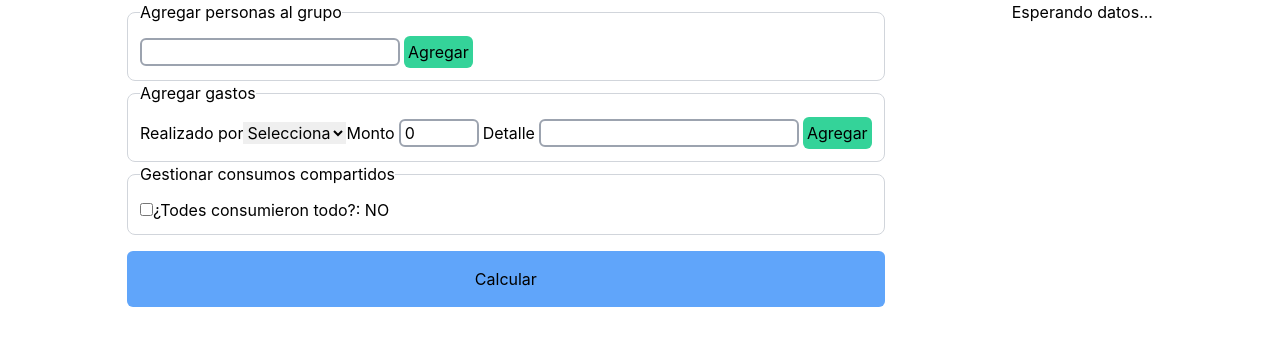
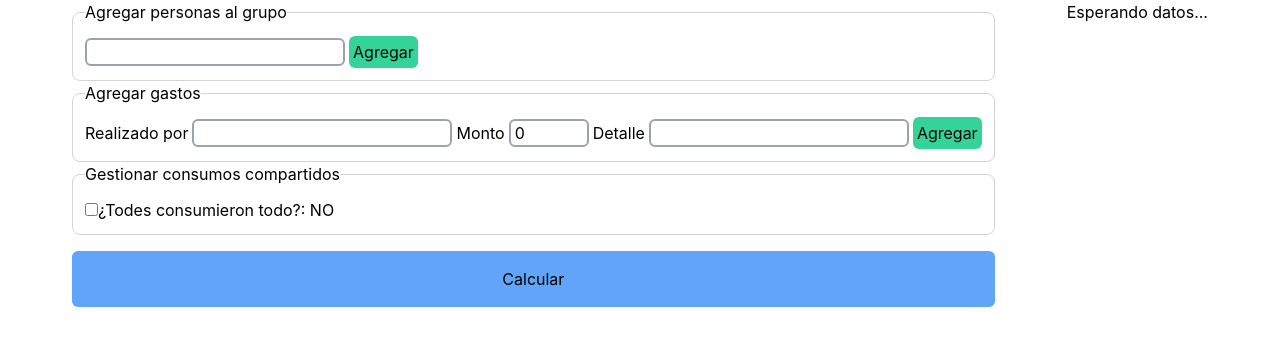
Before and after one commit to ffranco-a/CheckPlease, a React (Create React App) app in the folder check-please/: page / in a window 1280 px wide. Shown: the top 346 px of the page. Built offline with nearby package versions, Linux system fonts and the light colour scheme.

Commit message:
some steps forward

```diff
--- a/check-please/src/App.js
+++ b/check-please/src/App.js
@@ -18,6 +18,17 @@ function App() {
   //* Objeto con los resultados
   const [resultados, setResultados] = useState({});
 
+  //* Función que agrega personas al array `grupo` de personas
+  const handleAgregarPersona = (nombre) => {
+    if (grupo.some((persona) => persona.nombre.toLowerCase() === nombre.toLowerCase())) {
+      alert(`Los nombres de las personas deben ser únicos`);
+      return;
+    } else {
+      const id = grupo.length === 0 ? 0 : grupo[grupo.length - 1].id + 1;
+      setGrupo([...grupo, { nombre, id }]);
+    }
+  };
+
   //* llamar a la función para calcular
   const handleCalcular = (e) => {
     e.preventDefault();
@@ -27,8 +38,15 @@ function App() {
   return (
     <div className='flex justify-evenly'>
       <div>
-        <Personas grupo={grupo} setGrupo={setGrupo} />
-        <Gastos grupo={grupo} gastos={gastos} setGastos={setGastos} categorias={categorias} setCategorias={setCategorias} />
+        <Personas grupo={grupo} setGrupo={setGrupo} agregarPersona={handleAgregarPersona} />
+        <Gastos
+          grupo={grupo}
+          gastos={gastos}
+          setGastos={setGastos}
+          categorias={categorias}
+          setCategorias={setCategorias}
+          agregarPersona={handleAgregarPersona}
+        />
         <Consumos categorias={categorias} setCategorias={setCategorias} grupo={grupo} />
         <button className='rounded-md p-4 mx-auto my-4 w-full bg-blue-400 transition-all hover:bg-blue-200' onClick={handleCalcular}>
           Calcular
--- a/check-please/src/components/GastoAgregar.jsx
+++ b/check-please/src/components/GastoAgregar.jsx
@@ -1,6 +1,6 @@
 import React, { useState } from 'react';
 
-function AgregarGasto({ agregarGasto, grupo, categorias, setCategorias }) {
+function AgregarGasto({ agregarGasto, grupo, agregarPersona, categorias, setCategorias }) {
   const [gasto, setGasto] = useState({
     monto: 0,
     detalle: '',
@@ -19,6 +19,7 @@ function AgregarGasto({ agregarGasto, grupo, categorias, setCategorias }) {
   const handleAgregarGasto = (e) => {
     e.preventDefault();
     agregarGasto(gasto);
+    if (gasto.persona !== '' && !grupo.some((persona) => persona.nombre === gasto.persona)) agregarPersona(gasto.persona);
     setGasto({
       ...gasto,
       monto: 0,
@@ -36,15 +37,18 @@ function AgregarGasto({ agregarGasto, grupo, categorias, setCategorias }) {
       <form onSubmit={handleAgregarGasto}>
         <label>
           Realizado por
-          <select name='persona' className='capitalize' onChange={handleNuevoGasto}>
-            <option value=''>Selecciona</option>
-            {grupo.map((persona) => (
-              <option key={persona.id} className='capitalize' value={persona.nombre}>
-                {persona.nombre}
-              </option>
-            ))}
-          </select>
+          <input
+            type='text'
+            name='persona'
+            list='persona'
+            value={gasto.persona}
+            onChange={handleNuevoGasto}
+            className='px-1 mx-1 rounded-md border-2 border-gray-400'
+          />
         </label>
+        <datalist id='persona' className='capitalize'>
+          {grupo.length > 0 && grupo.map((persona, i) => <option key={i} value={persona.nombre} className='capitalize' />)}
+        </datalist>
 
         <label>
           Monto
--- a/check-please/src/components/Gastos.jsx
+++ b/check-please/src/components/Gastos.jsx
@@ -2,7 +2,7 @@ import React from 'react';
 import GastoAgregar from './GastoAgregar';
 import Gasto from './Gasto';
 
-function Gastos({ gastos, setGastos, grupo, categorias, setCategorias }) {
+function Gastos({ gastos, setGastos, grupo, agregarPersona, categorias, setCategorias }) {
   //* Función que agrega gastos al array `gastos`
   const handleAgregarGasto = (gasto) => {
     //* Agrego el nuevo gasto al array de gastos, con un id único
@@ -42,7 +42,7 @@ function Gastos({ gastos, setGastos, grupo, categorias, setCategorias }) {
   return (
     <fieldset className='border border-solid border-gray-300 p-3 rounded-lg'>
       <legend>Agregar gastos</legend>
-      <GastoAgregar agregarGasto={handleAgregarGasto} grupo={grupo} categorias={categorias} setCategorias={setCategorias} />
+      <GastoAgregar agregarGasto={handleAgregarGasto} grupo={grupo} agregarPersona={agregarPersona} categorias={categorias} setCategorias={setCategorias} />
       {/* ↓ por cada gasto en el array de gastos muestro el detalle, el monto y un botón para eliminarlo */}
       {gastos.length > 0 &&
         gastos.map((gasto) => (
--- a/check-please/src/components/Personas.jsx
+++ b/check-please/src/components/Personas.jsx
@@ -4,15 +4,8 @@ import React from 'react';
 import PersonaAgregar from './PersonaAgregar';
 import Persona from './Persona';
 
-function Personas({ grupo, setGrupo }) {
-  //* Función que agrega personas al array `grupo` de personas
-  const handleAgregarPersona = (nombre) => {
-    /* me falta controlar que el nombre nuevo no exista ya en el array, o pedir que modifique el que existe */
-    const id = grupo.length === 0 ? 0 : grupo[grupo.length - 1].id + 1;
-    setGrupo([...grupo, { nombre, id }]);
-  };
-
-  //* Función para eliminar a una persona del array `grupo`
+function Personas({ grupo, setGrupo, agregarPersona }) {
+  //* Función para eliminar a una persona del array `grupo` // falta que si elimino una persona que hizo gastos, que los gastos asociados a esa persona se eliminen también
   const handleBorrarPersona = (persona) => {
     const nuevoGrupo = grupo.filter((prevPersona) => prevPersona.id !== persona.id);
     setGrupo(nuevoGrupo);
@@ -21,7 +14,7 @@ function Personas({ grupo, setGrupo }) {
   return (
     <fieldset className='border border-solid border-gray-300 p-3 rounded-lg'>
       <legend>Agregar personas al grupo</legend>
-      <PersonaAgregar agregarPersona={handleAgregarPersona} />
+      <PersonaAgregar agregarPersona={agregarPersona} />
       <div className='flex'>
         {/* ↓ por cada persona en el array de personas muestro su nombre y opciones como editar el nombre o eliminarla */}
         {grupo.length > 0 &&
--- a/check-please/src/components/Resultados.jsx
+++ b/check-please/src/components/Resultados.jsx
@@ -1,14 +1,19 @@
 import React from 'react';
 
 function Resultados({ resultados }) {
-  return (
-    resultados.total === undefined
-      ? <div>Esperando datos...</div>
-      : <div>
-        Gasto total = {resultados.total} <br />
-        División tradicional = {resultados.divisionTradicional}
-        Gastos por Categoría = {resultados.gastosPorCategoria.map((gasto, i) => <span key={i}>{`${gasto[0]}: ${gasto[1]}`}</span>)}
+  return resultados.total === undefined ? (
+    <div>Esperando datos...</div>
+  ) : (
+    <div className='flex flex-col'>
+      <div>Gasto total = $ {resultados.total}</div>
+      <div>División tradicional = $ {resultados.divisionTradicional}</div>
+      <div className='flex flex-col'>
+        Gastos por Categoría ={' '}
+        {resultados.gastosPorCategoria.map((gasto, i) => (
+          <span key={i} className='capitalize'>{`${gasto.detalle}: $ ${gasto.monto.toFixed(2)}`}</span>
+        ))}
       </div>
+    </div>
   );
 }
 
--- a/check-please/src/helpers/calcular.js
+++ b/check-please/src/helpers/calcular.js
@@ -1,23 +1,13 @@
+import calcularGastosPorCategoria from './gastosPorCategoria';
+
 const calcular = (grupo, gastos, categorias) => {
   const total = gastos.reduce((acc, cur) => acc + parseInt(cur.monto), 0).toFixed(2);
   const divisionTradicional = (total / grupo.length).toFixed(2);
 
-  //* De haber más de un gasto por categoría, los sumo
-  let gastosPorCategoria = [];
-  let gastosDetalle = [];
-  gastos.forEach((gasto) => {
-    if (gastosDetalle.includes(gasto.detalle))
-      gastosPorCategoria = gastosPorCategoria.map((categoria) => {
-        if (categoria.detalle === gasto.detalle) {
-          categoria.monto += parseInt(gasto.monto);
-        }
-        return categoria;
-      });
-    else {
-      gastosPorCategoria.push({ ...gasto, monto: parseInt(gasto.monto) });
-      gastosDetalle.push(gasto.detalle);
-    }
-  });
+  //* De haber más de un gasto por categoría, los unifico
+  const gastosPorCategoria = calcularGastosPorCategoria(gastos);
+
+  //*
 
   const resultados = {
     total,
@@ -25,10 +15,7 @@ const calcular = (grupo, gastos, categorias) => {
     gastosPorCategoria,
   };
 
-  console.log(gastosPorCategoria); // DELETE DELETE DELETE
-  console.log(resultados); // DELETE DELETE DELETE
-
   return resultados;
 };
 
-module.exports = calcular;
+export default calcular;
--- /dev/null
+++ b/check-please/src/helpers/gastosPorCategoria.js
@@ -0,0 +1,32 @@
+const calcularGastosPorCategoria = (gastos) => {
+  let gastosPorCategoria = [];
+  let gastosDetalle = [];
+
+  //* recorro el array de gastos y compruebo uno a uno si es una categoría es nueva o si ya existe en el array
+  gastos.forEach((gasto) => {
+
+    //* si ya existe sólo debo aumentar su monto
+    if (gastosDetalle.includes(gasto.detalle))
+      gastosPorCategoria = gastosPorCategoria.map((categoria) => {
+        if (categoria.detalle === gasto.detalle) {
+          categoria.monto += parseInt(gasto.monto);
+        }
+        return categoria;
+      });
+
+    //* si es una categoría es nueva la agrego a `gastosPorCategoria`
+    else {
+      let categoria = {
+        id: gastosPorCategoria.length,
+        monto: parseInt(gasto.monto),
+        detalle: gasto.detalle,
+      };
+      gastosPorCategoria.push(categoria);
+      gastosDetalle.push(gasto.detalle);
+    }
+  });
+
+  return gastosPorCategoria;
+};
+
+export default calcularGastosPorCategoria;
```
